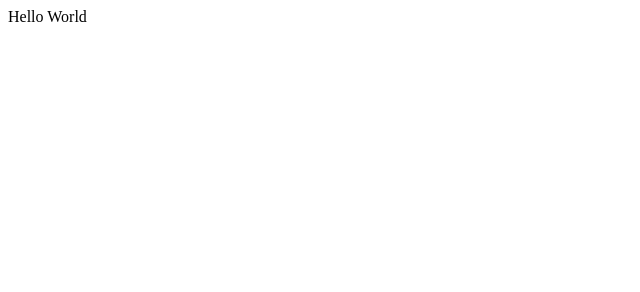
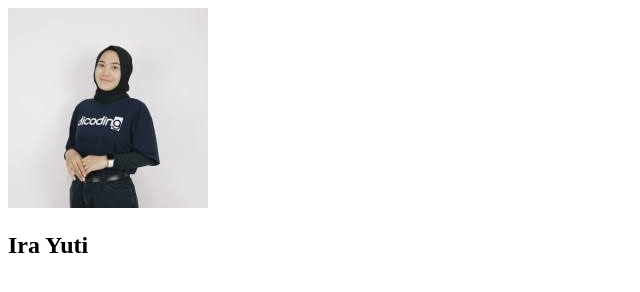
Before and after one commit to ipul179/my-repo-from-remote, a plain HTML site: page WebProjects/MyNewProject/index.html in a window 1280 px wide. Shown: the whole page, without its empty margins (0-640 px from the left). Drawn offline with Linux system fonts and the light colour scheme.

Commit message:
Changed Hello world with img and h2 to display simple profile data. Image file added in the folder images and used as resource in the img element in index.html file

```diff
--- a/WebProjects/MyNewProject/index.html
+++ b/WebProjects/MyNewProject/index.html
@@ -4,7 +4,10 @@
   </head>
 
   <body>
-    Hello World
+    <div>
+        <img src="images/ira.jpeg" alt="profile image" />
+        <h2>Ira Yuti</h2>
+     </div>
   </body>
 
 </html>
```
Also changed, not shown: WebProjects/MyNewProject/images/ira.jpeg (added).
